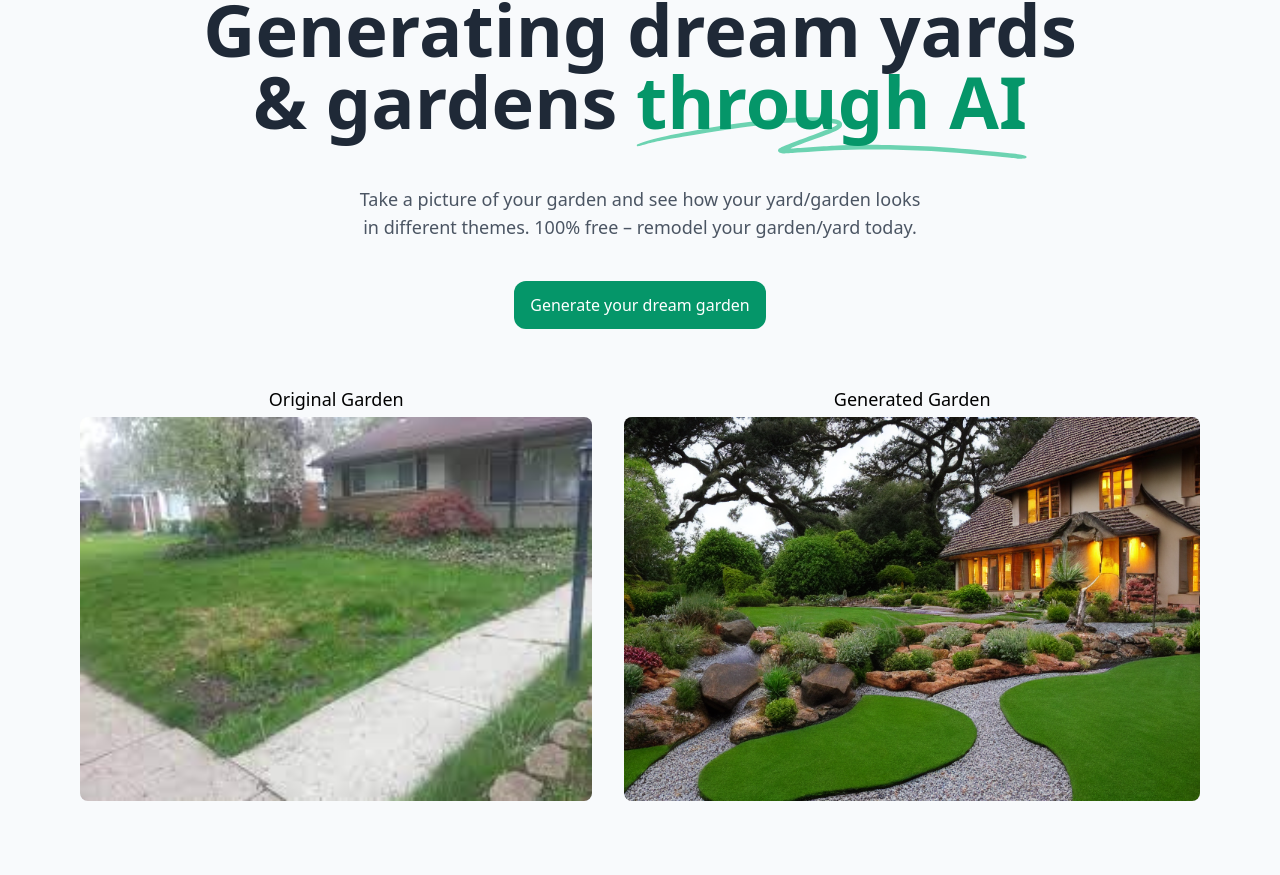
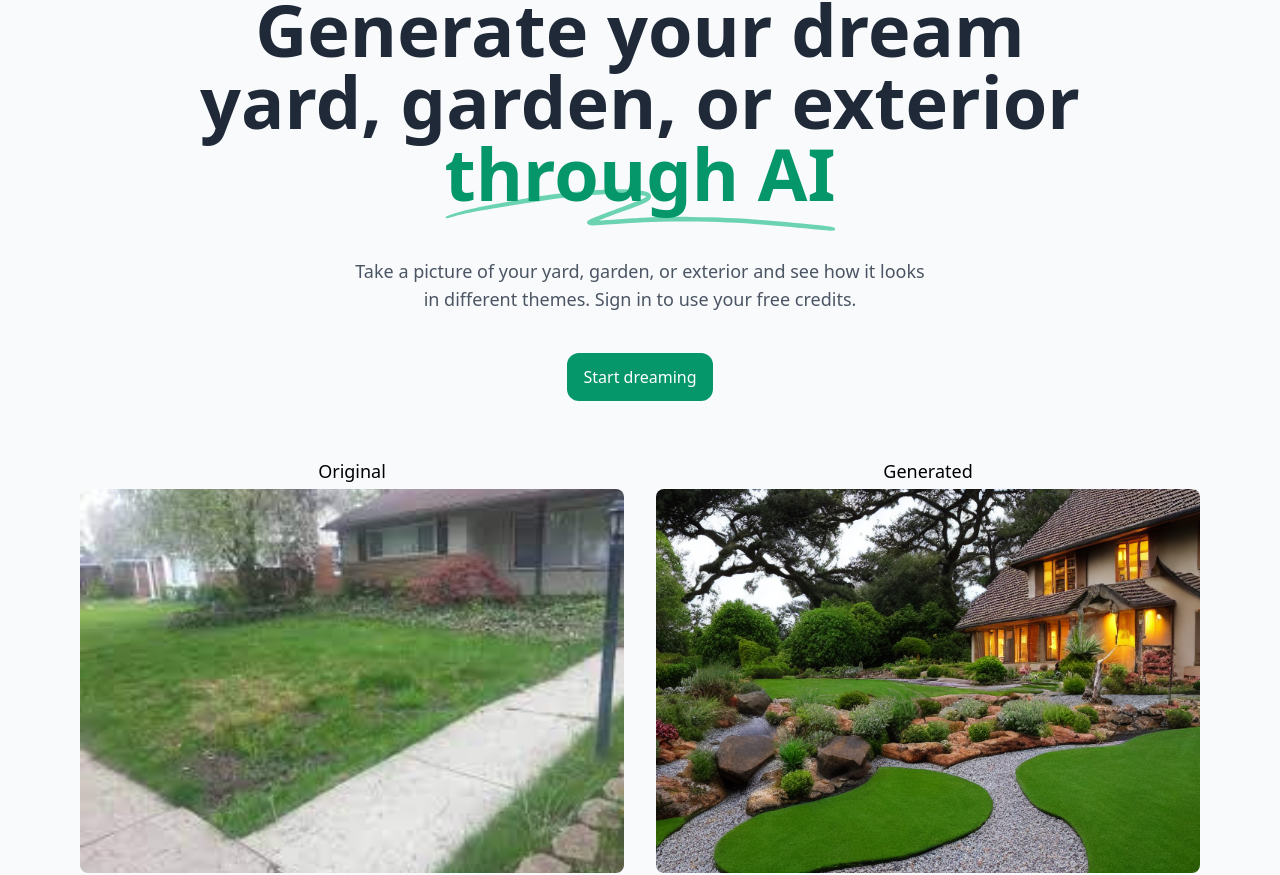
Before and after one commit to Benanna2019/yardGPT, a Next.js app: page / in a window 1280 px wide. Shown: the part 234-1109 px from the top of the page. Built offline with nearby package versions, Linux system fonts and the light colour scheme.

Commit message:
changed styling

```diff
--- a/pages/api/remaining.ts
+++ b/pages/api/remaining.ts
@@ -10,7 +10,6 @@ export default async function handler(
 ) {
   // Check if user is logged in
   const session = await getServerSession(req, res, authOptions);
-  console.log('session from remaining api route', session)
   if (!session || !session.user) {
     console.log("User not logged in");
     return res.status(401).json("Login to upload.");
--- a/pages/dashboard.tsx
+++ b/pages/dashboard.tsx
@@ -22,12 +22,12 @@ export default function Dashboard({ yards }: { yards: Yard[] }) {
         email={session?.user?.email || undefined}
       />
       <main className="flex flex-1 w-full flex-col items-center justify-center text-center px-4 mt-12 sm:mb-0 mb-8">
-        <h1 className="mx-auto max-w-4xl font-display text-4xl font-bold tracking-normal text-slate-100 sm:text-6xl mb-5">
-          View your <span className="text-blue-600">yard</span> generations
+        <h1 className="mx-auto max-w-4xl font-display text-4xl font-bold tracking-normal text-slate-900 sm:text-6xl mb-5">
+          View your <span className="text-blue-600">design</span> generations
         </h1>
         {yards.length === 0 ? (
-          <p className="text-gray-300">
-            You have no yard generations. Generate one{" "}
+          <p className="text-gray-900">
+            You have no design generations. Generate one{" "}
             <Link
               href="/dream"
               className="text-blue-600 underline underline-offset-2"
@@ -36,7 +36,7 @@ export default function Dashboard({ yards }: { yards: Yard[] }) {
             </Link>
           </p>
         ) : (
-          <p className="text-gray-300">
+          <p className="text-gray-900">
             Browse through your previous yard generations below. Any feedback?
             Email hassan@yardgpt.io
           </p>
--- a/pages/dream.tsx
+++ b/pages/dream.tsx
@@ -139,15 +139,15 @@ const Home: NextPage = () => {
       {status === "authenticated" ? (
           <Link
             href="/buy-credits"
-            className="border border-gray-700 rounded-2xl py-2 px-4 text-gray-400 text-sm my-6 duration-300 ease-in-out hover:text-gray-300 hover:scale-105 transition"
+            className="border border-gray-700 rounded-2xl py-2 px-4 text-gray-900 text-sm my-6 duration-300 ease-in-out hover:text-gray-800 hover:scale-105 transition"
           >
             Pricing is now available.{" "}
-            <span className="font-semibold text-gray-200">Click here</span> to
+            <span className="font-semibold text-gray-900">Click here</span> to
             buy credits!
           </Link>
         ) : (
           <h3
-            className="border border-gray-700 rounded-2xl py-2 px-4 text-gray-400 text-sm my-6 duration-300 ease-in-out hover:text-gray-300 transition"
+            className="border border-gray-700 rounded-2xl py-2 px-4 text-gray-900 text-sm my-6 duration-300 ease-in-out hover:text-gray-800 transition"
           >
             Redisign your yard, garden, and exterior spaces with YardGPT.{" "}
           </h3>
@@ -156,9 +156,9 @@ const Home: NextPage = () => {
           Generate your <span className="text-emerald-600">dream</span> yard
         </h1>
         {status === "authenticated" && data && !restoredImage && (
-          <p className="text-gray-400">
+          <p className="text-gray-800">
             You have{" "}
-            <span className="font-semibold text-gray-300">
+            <span className="font-semibold text-gray-700 underline">
               {data.remainingGenerations}{" "}
               {data?.remainingGenerations > 1 ? "credits" : "credit"}
             </span>{" "}
@@ -168,7 +168,7 @@ const Home: NextPage = () => {
                 Buy more credits{" "}
                 <Link
                   href="/buy-credits"
-                  className="font-semibold text-gray-300 underline underline-offset-2 hover:text-gray-200 transition"
+                  className="font-semibold text-gray-900 underline underline-offset-2 hover:text-gray-800 transition"
                 >
                   here
                 </Link>
--- a/pages/get-credits.tsx
+++ b/pages/get-credits.tsx
@@ -25,14 +25,14 @@ export default function Pricing() {
       <main className="flex flex-1 w-full flex-col items-center justify-center text-center px-4 mt-12 sm:mb-0 mb-8">
         <div className="mx-auto max-w-7xl px-6 lg:px-8">
           <div className="mx-auto max-w-4xl text-center">
-            <p className="mt-2 text-4xl font-bold tracking-tight text-white sm:text-5xl">
+            <p className="mt-2 text-4xl font-bold tracking-tight text-black sm:text-5xl">
               Buy YardGPT Design Credits
             </p>
           </div>
         </div>
-        <p className="mx-auto mt-6 max-w-2xl text-center text-lg leading-8 text-gray-500 mb-10">
+        <p className="mx-auto mt-6 max-w-2xl text-center text-lg leading-8 text-gray-600 mb-10">
           You currently have{" "}
-          <span className="font-semibold text-gray-400">
+          <span className="font-semibold text-gray-900">
             {data?.remainingGenerations}{" "}
             {data?.remainingGenerations > 1 ? "credits" : "credit"}
           </span>
@@ -51,13 +51,13 @@ export default function Pricing() {
         )}
       </div>
       <div className="mt-10 text-center">
-        <h4 className="flex-none leading-6 mt-2 text-2xl font-bold tracking-tight text-white sm:text-5xl">
+        <h4 className="flex-none leading-6 mt-2 text-2xl font-bold tracking-tight text-black sm:text-5xl">
           What’s included
         </h4>
       </div>
       <ul
         role="list"
-        className="mt-8 grid grid-cols-1 gap-4 leading-6 text-gray-400 sm:grid-cols-2 sm:gap-6 mb-10"
+        className="mt-8 grid grid-cols-1 gap-4 leading-6 text-gray-900 sm:grid-cols-2 sm:gap-6 mb-10"
       >
         <li className="flex gap-x-3">
           <svg
@@ -153,10 +153,6 @@ export default function Pricing() {
           Early access to new features
         </li>
       </ul>
-      <p className="text-gray-400 mb-5">
-        Interested in team pricing or have any pricing questions? Email{" "}
-        <span className="text-gray-300">hassan@roomgpt.io</span>
-      </p>
       <Footer />
     </div>
   );
--- a/pages/index.tsx
+++ b/pages/index.tsx
@@ -5,7 +5,6 @@ import Link from 'next/link'
 import Footer from '../components/Footer'
 import Header from '../components/Header'
 import SquigglyLines from '../components/SquigglyLines'
-import { Testimonials } from '../components/Testimonials'
 
 const Home: NextPage = () => {
   return (
@@ -26,43 +25,39 @@ const Home: NextPage = () => {
           <span className="text-blue-600">Vercel</span>
         </a>
         <h1 className="font-display mx-auto max-w-4xl text-5xl font-bold tracking-normal text-gray-800 sm:text-7xl">
-          Generating dream yards & gardens{' '}
+          Generate your dream yard, garden, or exterior{' '}
           <span className="relative whitespace-nowrap text-emerald-600">
             <SquigglyLines />
             <span className="relative">through AI</span>
           </span>{' '}
         </h1>
         <h2 className="mx-auto mt-12 max-w-xl text-lg leading-7 sm:text-gray-600">
-          Take a picture of your garden and see how your yard/garden looks in
-          different themes. 100% free – remodel your garden/yard today.
+          Take a picture of your yard, garden, or exterior and see how it looks in
+          different themes. Sign in to use your free credits.
         </h2>
         <Link
           className="mt-8 rounded-xl bg-emerald-600 px-4 py-3 font-medium text-white transition hover:bg-emerald-500 sm:mt-10"
           href="/dream"
         >
-          Generate your dream garden
+          Start dreaming
         </Link>
-        <div className="mt-6 flex w-full flex-col items-center justify-between sm:mt-10">
+        <div className="mt-6 flex w-full flex-col items-center justify-center sm:mt-10">
           <div className="mt-4 mb-16 flex flex-col space-y-10">
-            <div className="flex flex-col sm:flex-row sm:space-x-8">
-              <div>
-                <h3 className="mb-1 text-lg font-medium">Original Garden</h3>
-                <Image
+            <div className="flex flex-col w-full sm:flex-row sm:space-x-8">
+              <div className="w-1/2">
+                <h3 className="mb-1 text-lg font-medium">Original</h3>
+                <img
                   alt="Original photo of a yard with yardGPT.io"
                   src="/original-pic.jpeg"
                   className="h-96 w-full rounded-lg object-cover"
-                  width={400}
-                  height={400}
                 />
               </div>
-              <div className="mt-8 sm:mt-0">
-                <h3 className="mb-1 text-lg font-medium">Generated Garden</h3>
-                <Image
+              <div className="mt-8 sm:mt-0 w-1/2">
+                <h3 className="mb-1 text-lg font-medium">Generated</h3>
+                <img
                   alt="Generated photo of a yard with yardGPT.io"
-                  width={400}
-                  height={400}
                   src="/generated-pic.jpeg"
-                  className="mt-2 h-96 w-full rounded-lg object-cover sm:mt-0"
+                  className="h-96 rounded-lg object-cover"
                 />
               </div>
             </div>
```
